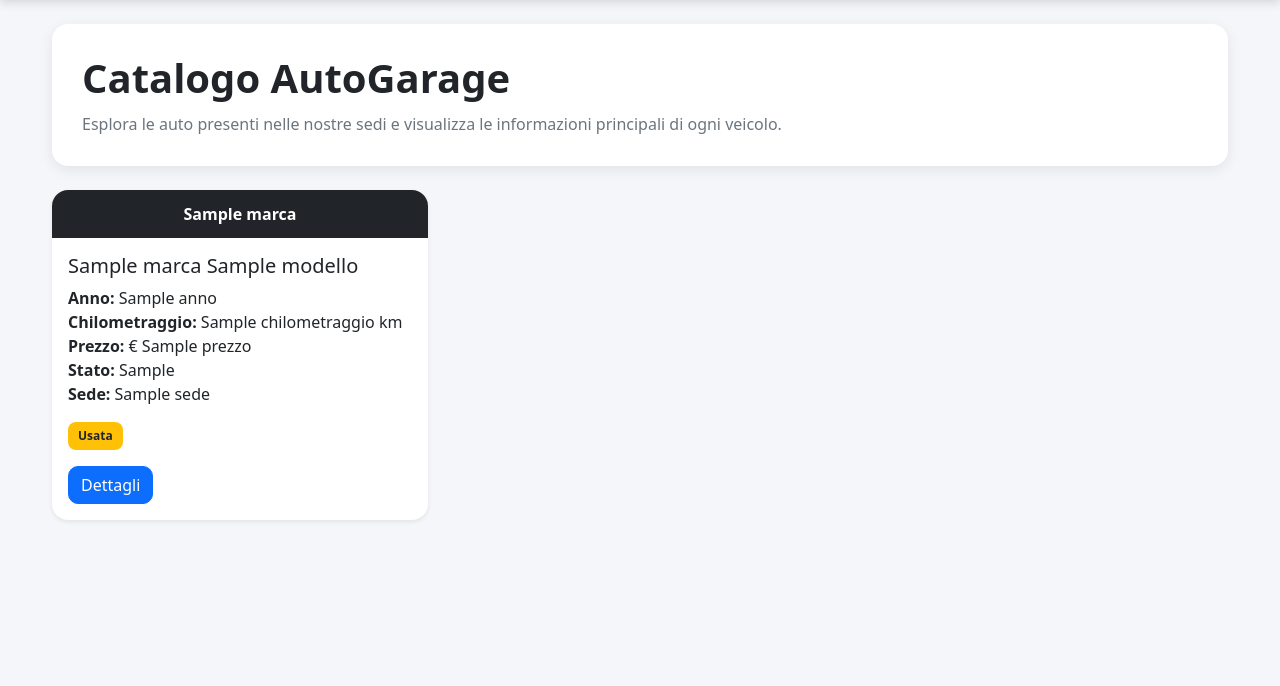
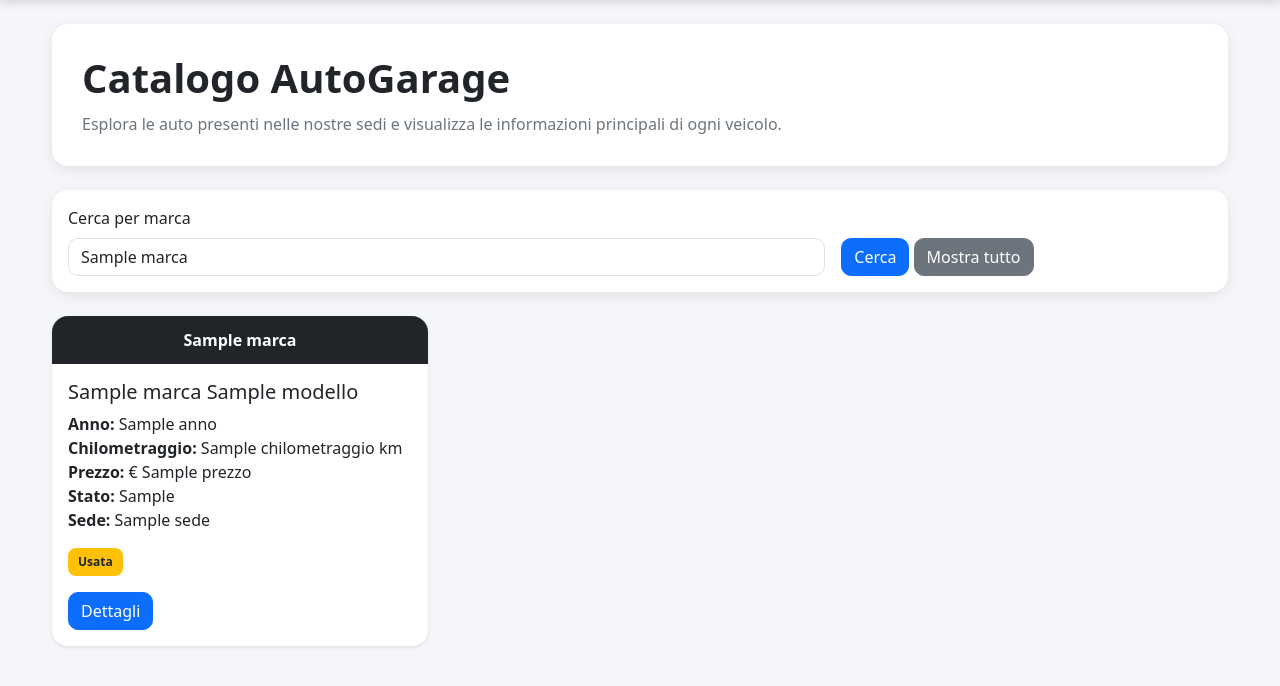
Before and after one commit to StefanoVanzini1/AutoGarage, a Django app: template garage/templates/garage/catalogo.html in a window 1280 px wide. Shown: the part 56-742 px from the top of the page. Run offline with Django 5.2, Linux system fonts and the light colour scheme; the template is opened without the code that fills it: most values are stand-ins (such as "Sample title", 1, 10 or a date in 2020); data that the repository does not hold is empty.

Commit message:
Aggiunta ricerca auto per marca

```diff
--- a/garage/templates/garage/catalogo.html
+++ b/garage/templates/garage/catalogo.html
@@ -7,6 +7,38 @@
     <p>
         Esplora le auto presenti nelle nostre sedi e visualizza le informazioni principali di ogni veicolo.
     </p>
+</div>
+
+<div class="card mb-4">
+    <div class="card-body">
+        <form method="get" class="row g-3 align-items-end">
+
+            <div class="col-md-8">
+                <label for="marca" class="form-label">
+                    Cerca per marca
+                </label>
+                <input
+                    type="text"
+                    id="marca"
+                    name="marca"
+                    class="form-control"
+                    placeholder="Esempio: Audi, BMW, Alfa Romeo"
+                    value="{{ marca }}"
+                >
+            </div>
+
+            <div class="col-md-4">
+                <button type="submit" class="btn btn-primary">
+                    Cerca
+                </button>
+
+                <a href="{% url 'catalogo' %}" class="btn btn-secondary">
+                    Mostra tutto
+                </a>
+            </div>
+
+        </form>
+    </div>
 </div>
 
 <div class="row">
@@ -53,7 +85,9 @@
             </div>
         </div>
     {% empty %}
-        <p>Nessuna auto presente nel catalogo.</p>
+        <div class="alert alert-warning">
+            Nessuna auto trovata per la marca cercata.
+        </div>
     {% endfor %}
 
 </div>
```
Also changed, not shown: garage/views.py (+7 -1 lines).
